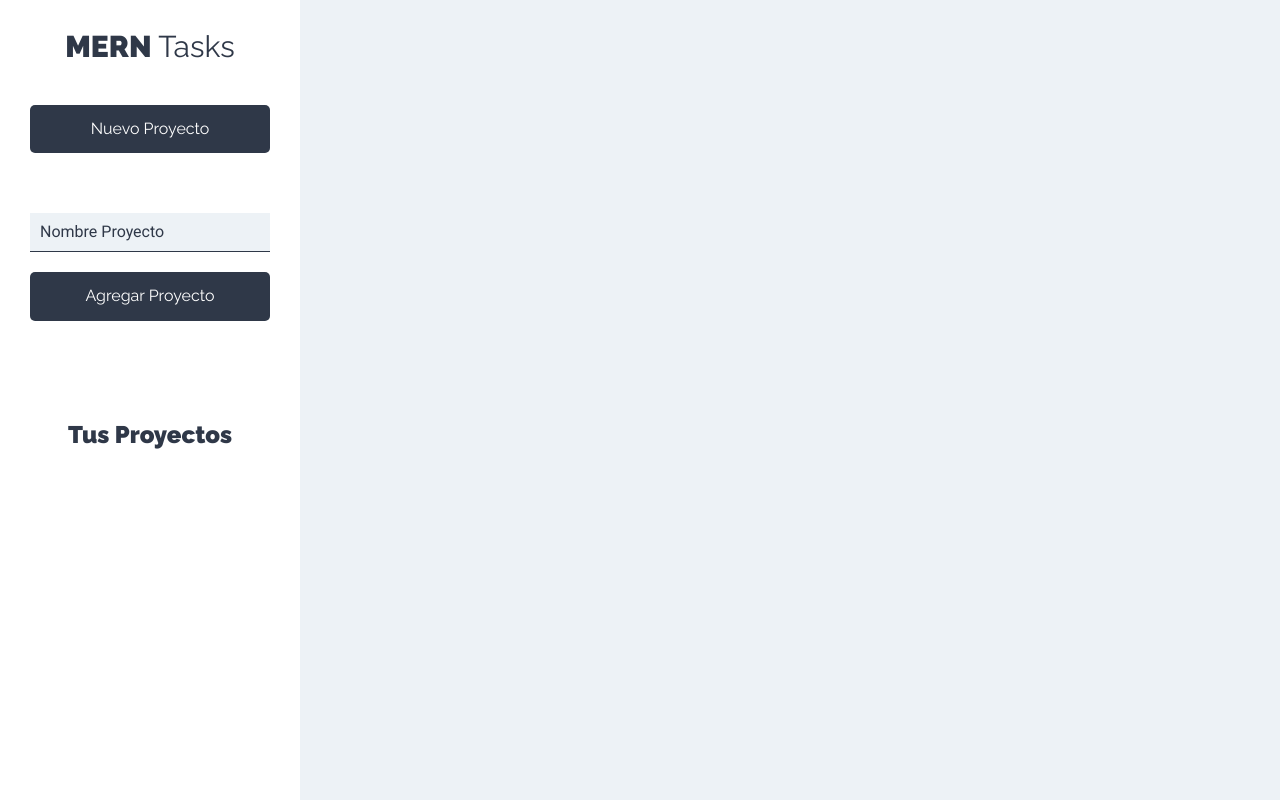
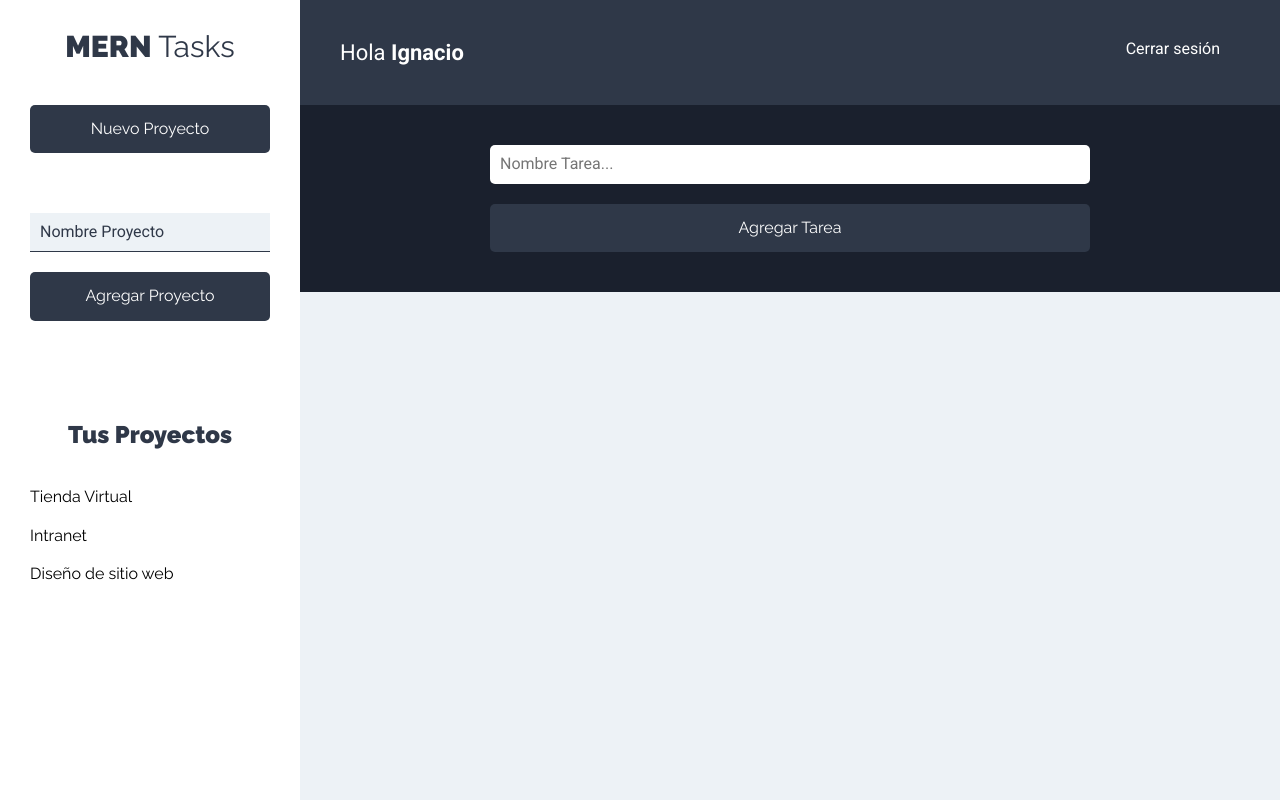
Before and after one commit to Cba-bit/MERN-Tasks, a React (Create React App) app in the folder cliente/: page /proyectos in a window 1280 px wide. Built offline with nearby package versions, Linux system fonts and the light colour scheme.

Commit message:
Listando los proyectos creados, creando el header y el formulario para crear tareas

```diff
--- /dev/null
+++ b/cliente/src/components/layout/Barra.js
@@ -0,0 +1,15 @@
+const Barra = () => {
+    return (
+        <header className='app-header'>
+            <p className='nombre-usuario'>
+                Hola <span>Ignacio</span>
+            </p>
+
+            <nav className='nav-principal'>
+                <a href='#!'>Cerrar sesión</a>
+            </nav>
+        </header>
+    );
+};
+
+export default Barra;
--- a/cliente/src/components/layout/Sidebar.js
+++ b/cliente/src/components/layout/Sidebar.js
@@ -1,4 +1,5 @@
 import React from 'react';
+import ListadoProyectos from '../proyectos/ListadoProyectos';
 import NuevoProyecto from '../proyectos/NuevoProyecto';
 
 const Sidebar = () => {
@@ -12,6 +13,8 @@
 
             <div className='proyectos'>
                 <h2>Tus Proyectos</h2>
+
+                <ListadoProyectos />
             </div>
         </aside>
     );
--- /dev/null
+++ b/cliente/src/components/proyectos/ListadoProyectos.js
@@ -0,0 +1,19 @@
+import Proyecto from './Proyecto';
+
+const ListadoProyectos = () => {
+    const proyectos = [
+        { nombre: 'Tienda Virtual' },
+        { nombre: 'Intranet' },
+        { nombre: 'Diseño de sitio web' },
+    ];
+
+    return (
+        <ul className='listado-proyectos'>
+            {proyectos.map(proyecto => (
+                <Proyecto proyecto={proyecto} />
+            ))}
+        </ul>
+    );
+};
+
+export default ListadoProyectos;
--- /dev/null
+++ b/cliente/src/components/proyectos/Proyecto.js
@@ -0,0 +1,11 @@
+const Proyecto = ({ proyecto }) => {
+    return (
+        <li>
+            <button type='button' className='btn btn-blank'>
+                {proyecto.nombre}
+            </button>
+        </li>
+    );
+};
+
+export default Proyecto;
--- a/cliente/src/components/proyectos/Proyectos.js
+++ b/cliente/src/components/proyectos/Proyectos.js
@@ -1,5 +1,7 @@
 import React from 'react';
+import Barra from '../layout/Barra';
 import Sidebar from '../layout/Sidebar';
+import FormTarea from '../tareas/FormTarea';
 
 const Proyectos = () => {
     return (
@@ -7,7 +9,10 @@
             <Sidebar />
 
             <div className='seccion-principal'>
+                <Barra />
+
                 <main>
+                    <FormTarea />
                     <div className='contenedor-tareas'></div>
                 </main>
             </div>
--- /dev/null
+++ b/cliente/src/components/tareas/FormTarea.js
@@ -0,0 +1,26 @@
+const FormTarea = () => {
+    return (
+        <div className='formulario'>
+            <form>
+                <div className='contenedor-input'>
+                    <input
+                        type='text'
+                        className='input-text'
+                        placeholder='Nombre Tarea...'
+                        name='nombre'
+                    />
+                </div>
+
+                <div className='contenedor-input'>
+                    <input
+                        type='submit'
+                        className='btn btn-primario btn-submit btn-block'
+                        value='Agregar Tarea'
+                    />
+                </div>
+            </form>
+        </div>
+    );
+};
+
+export default FormTarea;
```
Also changed, not shown: cliente/src/components/tareas/ListadoTareas.js (added), cliente/src/components/tareas/Tarea.js (added), 2 other files (tests, documents, lock files or other folders).
